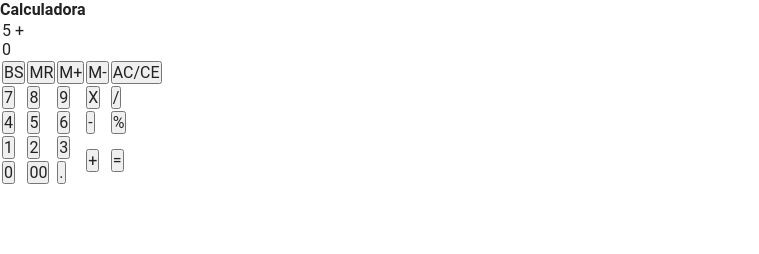
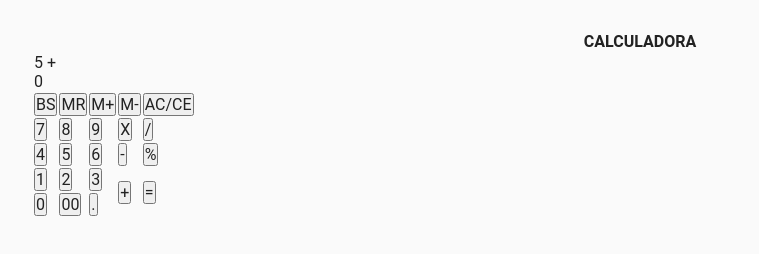
Before and after one commit to pedroca46/calculadora_matematica, a plain HTML site: page index.html in a window 1280 px wide. Shown: the whole page, without its empty margins (0-759 px from the left). Drawn offline with Linux system fonts and the light colour scheme; a web font is replaced by a local one.

Commit message:
Update styles.css

```diff
--- a/css/styles.css
+++ b/css/styles.css
@@ -11,3 +11,24 @@
     color: #222;
     font-family: Roboto, sans-serif;
 }
+
+#interface{
+    display: block;
+    width: 100%;
+    padding: 2rem;
+    height: 100vh;
+    width: 100vw;
+    background: #fafafa;
+}
+
+#interface .cabecalho{
+    display: block;
+    width: 70%;
+    margin: 0 auto;
+}
+
+#interface .cabecalho h2{
+    display: block;
+    text-align: center;
+    text-transform: uppercase;
+}
```
